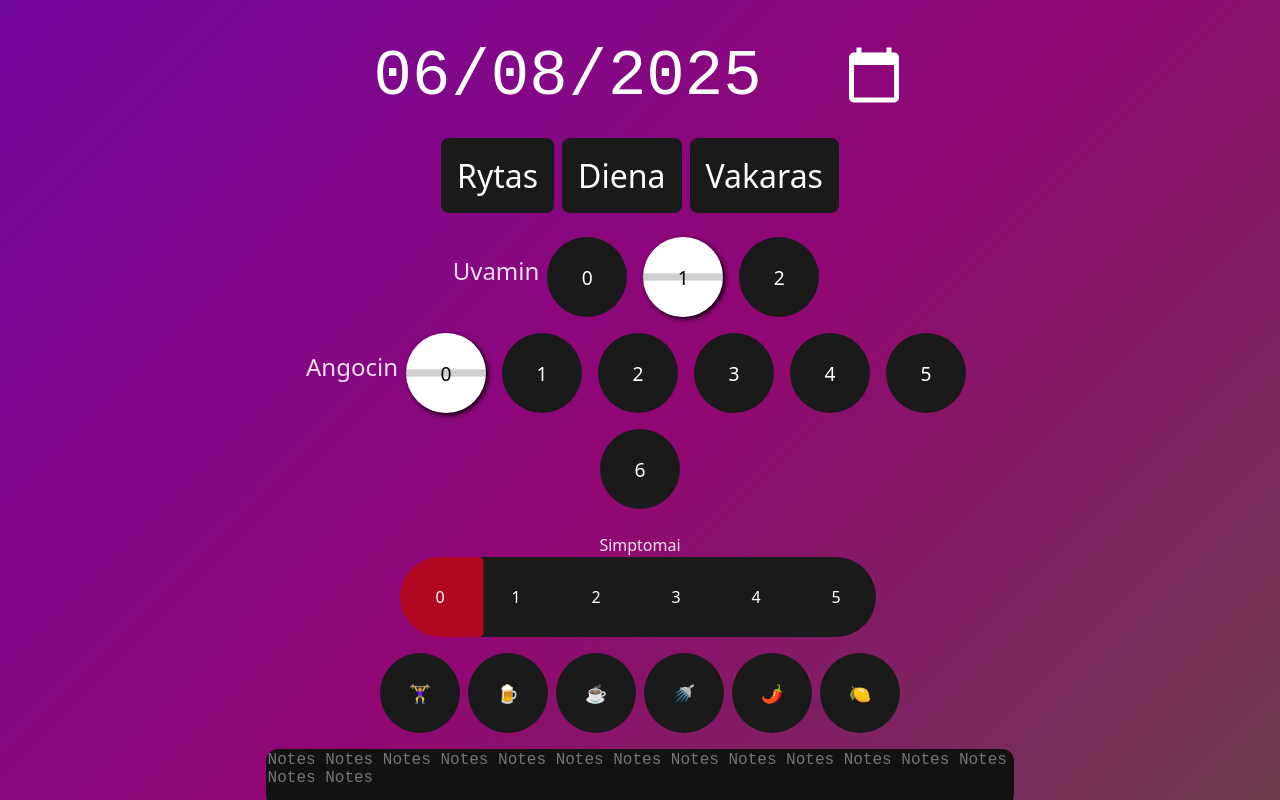
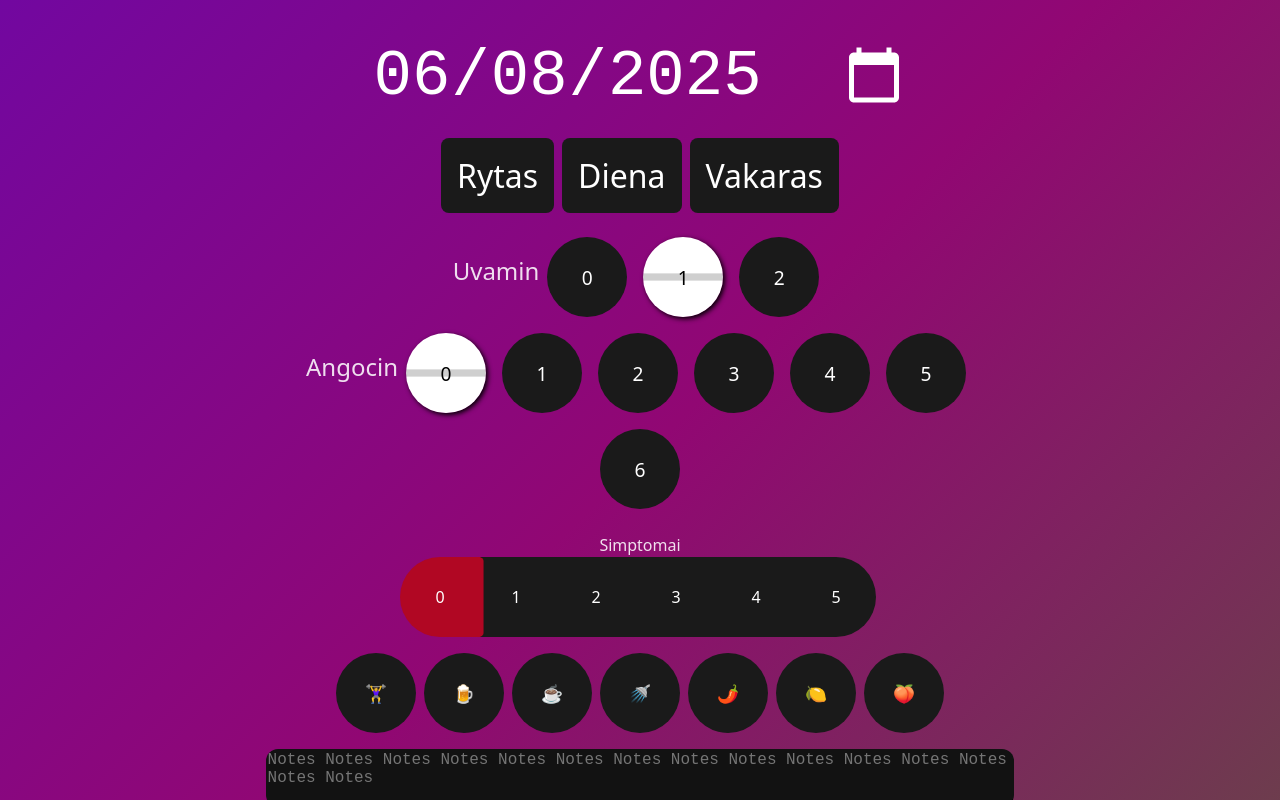
Before and after one commit to SimasSaf/KotApp, a React (Vite) app: page / in a window 1280 px wide. Built offline with nearby package versions, Linux system fonts and the light colour scheme.

Commit message:
added fun variable

```diff
--- a/src/CardForm.jsx
+++ b/src/CardForm.jsx
@@ -25,6 +25,7 @@ function CardForm() {
   const [dusas, setDusas] = useState(false);
   const [spicy, setSpicy] = useState(false);
   const [citrina, setCitrina] = useState(false);
+  const [fun, setFun] = useState(false);
 
   const [notes, setNotes] = useState("");
 
@@ -44,6 +45,7 @@ function CardForm() {
       dusas: dusas,
       spicy: spicy,
       citrina: citrina,
+      fun: fun,
       notes: notes,
     };
 
@@ -232,6 +234,14 @@ function CardForm() {
         >
           🍋
         </button>
+        <button
+          className={`sideButton ${
+            citrina === true ? "sideButton--selected" : ""
+          }`}
+          onClick={() => setFun((prev) => !prev)}
+        >
+          🍑
+        </button>
       </div>
       <div className="notes">
         <textarea
--- a/src/Save.jsx
+++ b/src/Save.jsx
@@ -24,6 +24,7 @@ function clearSideEffects(state) {
     dusas: false,
     spicy: false,
     citrina: false,
+    fun: false,
   };
 }
 
@@ -40,6 +41,7 @@ async function sendToGoogleSheet(dienosDalis, state) {
     dusas: state.dusas,
     spicy: state.spicy,
     citrina: state.citrina,
+    fun: state.fun,
     pastabos: state.notes,
   };
 
```
